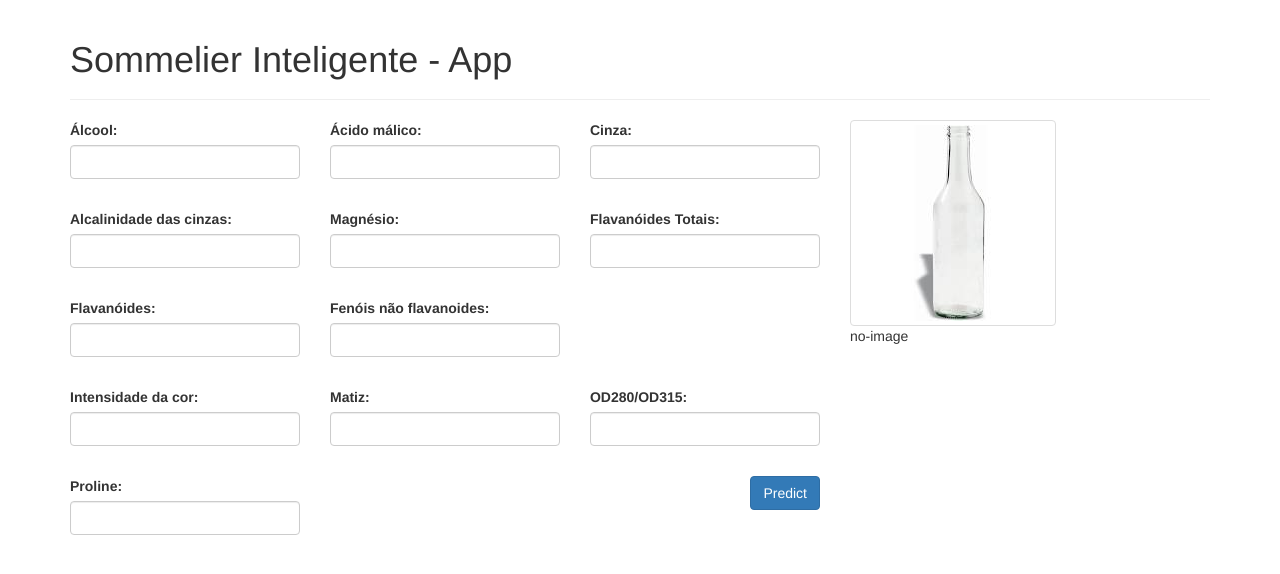
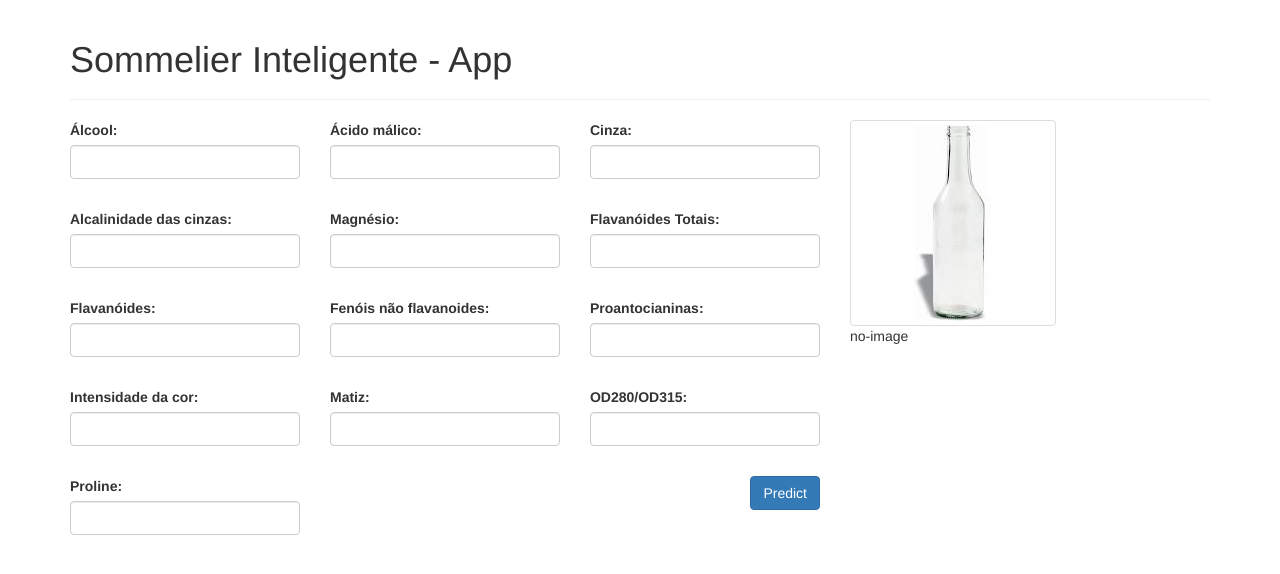
Before and after one commit to crisslemoss/sommelier-inteligente-app, a Flask app: page / in a window 1280 px wide. Shown: the top 574 px of the page. Run offline with Flask 2, Linux system fonts and the light colour scheme; some libraries are stand-ins or nearby versions.

Commit message:
Adiona o campo proantocianinas no modelo
Adiçao do campo proantocianinas no modelo e correçao na renderizaçao do
template

```diff
--- a/app.py
+++ b/app.py
@@ -23,9 +23,9 @@ class InputForm(FlaskForm):
     fenois_nao_flavanoides   = FloatField('Fenóis não flavanoides:', validators=[DataRequired()])
     proantocianinas          = FloatField('Proantocianinas:', validators=[DataRequired()])
     intensidade_da_cor       = FloatField('Intensidade da cor:', validators=[DataRequired()])
-    Matiz                    = FloatField('Matiz:', validators=[DataRequired()])
+    matiz                    = FloatField('Matiz:', validators=[DataRequired()])
     OD280_OD315              = FloatField('OD280/OD315:', validators=[DataRequired()])
-    Proline                  = FloatField('Proline:', validators=[DataRequired()])
+    proline                  = FloatField('Proline:', validators=[DataRequired()])
 
 @app.route('/', methods=['GET', 'POST'])
 def index():
@@ -42,12 +42,12 @@ def index():
              form.fenois_nao_flavanoides.data,
              form.proantocianinas.data,
              form.intensidade_da_cor.data,
-             form.Matiz.data,
+             form.matiz.data,
              form.OD280_OD315.data,
-             form.Proline.data]]
-       classe = str(make_prediction(x))
+             form.proline.data]]
+       classe = str(int(make_prediction(x)))
 
-    return render_template('index.html', form=form, classe=str(classe))
+    return render_template('index.html', form=form, classe=classe)
 
 def make_prediction(x):
     filename = os.path.join('model', 'finalized_model.sav')
--- a/templates/index.html
+++ b/templates/index.html
@@ -43,14 +43,16 @@
                         <div class="form-group col-md-4">
                             {{ wtf.form_field(form.fenois_nao_flavanoides, class='form-control') }}
                         </div>
-
+                        <div class="form-group col-md-4">
+                            {{ wtf.form_field(form.proantocianinas, class='form-control') }}
+                        </div>
                     </div>
                     <div class="row">
                         <div class="form-group col-md-4">
                             {{ wtf.form_field(form.intensidade_da_cor, class='form-control') }}
                         </div>
                         <div class="form-group col-md-4">
-                            {{ wtf.form_field(form.Matiz, class='form-control') }}
+                            {{ wtf.form_field(form.matiz, class='form-control') }}
                         </div>
 
                         <div class="form-group col-md-4">
@@ -59,7 +61,7 @@
                     </div>
                     <div class="row">
                         <div class="form-group col-md-4">
-                            {{ wtf.form_field(form.Proline, class='form-control') }}
+                            {{ wtf.form_field(form.proline, class='form-control') }}
                         </div>
                         <div class="col-md-8 text-right">
                             <button type="submit" class="btn btn-primary">Predict</button>
```
Also changed, not shown: 1 other file.
